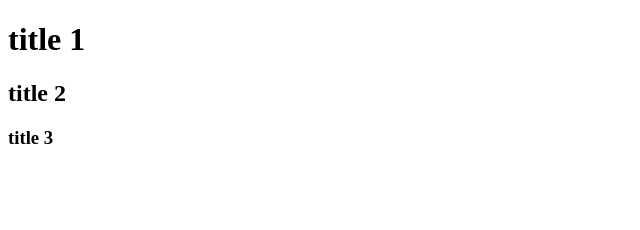
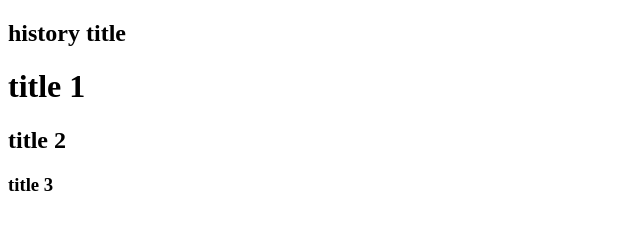
Before and after one commit to sjpark07/git_ex, a plain HTML site: page index.html in a window 1280 px wide. Shown: the whole page, without its empty margins (0-640 px from the left). Drawn offline with Linux system fonts and the light colour scheme.

Commit message:
history 제목 추가

```diff
--- a/index.html
+++ b/index.html
@@ -11,7 +11,9 @@
   <section class="features"></section><!--담당자:홍길동-->
 
   <!--담당자:이도령-->
-  <section class="history"></section>
+  <section class="history">
+    <h2>history title</h2>
+  </section>
   <!--담당자://이도령-->
 
 
```
